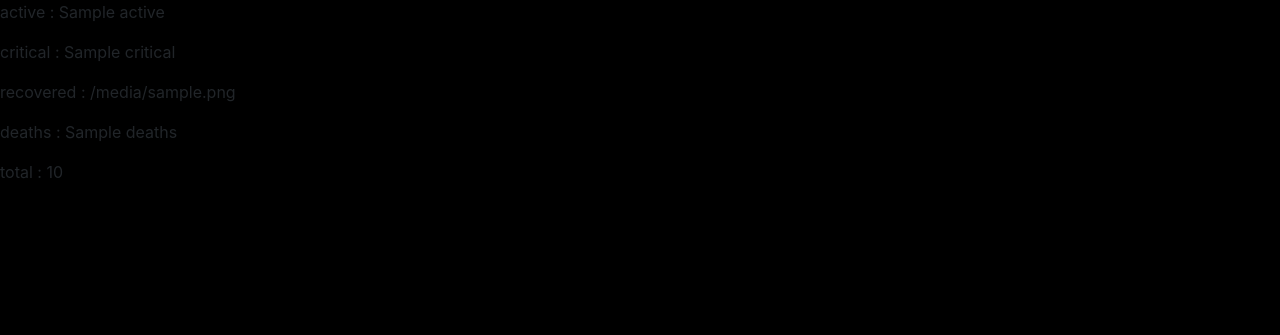
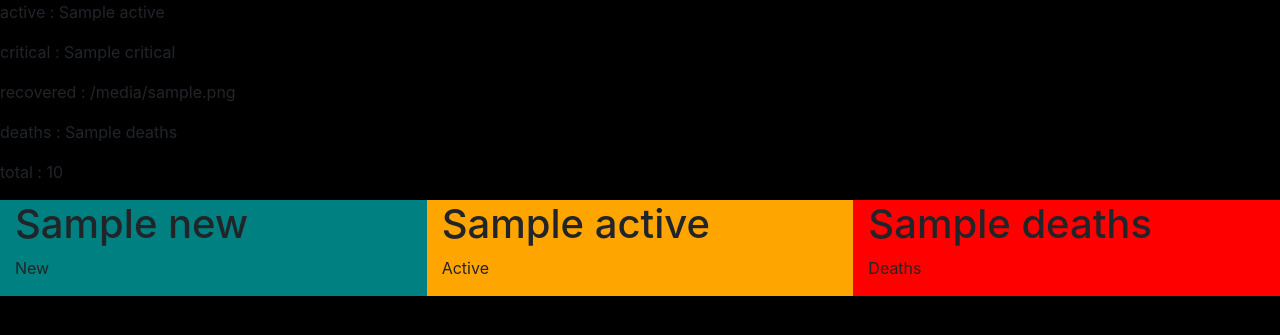
Before and after one commit to pratiksasmal/covid19_tracker, a Django app: template templates/covid.html in a window 1280 px wide. Shown: the part 190-525 px from the top of the page. Run offline with Django 3.2, Linux system fonts and the light colour scheme; the template is opened without the code that fills it: most values are stand-ins (such as "Sample title", 1, 10 or a date in 2020).

Commit message:
updating html file

```diff
--- a/templates/covid.html
+++ b/templates/covid.html
@@ -36,6 +36,22 @@
     <p>deaths : {{deaths}}</p>
     <p>total : {{total}}</p>
 
+    <div class="d-flex justify-content-center align-items-cener">
+        <div class="container" style="background-color:teal">
+            <h1>{{new}}</h1>
+            <p> New</p>
+        </div>
+
+        <div class="container" style="background-color: orange">
+            <h1>{{active}}</h1>
+            <p> Active</p>
+        </div>
+
+        <div class="container" style="background-color: red">
+            <h1>{{deaths}}</h1>
+            <p> Deaths</p>
+        </div>
+    </div>
 <div class="cr">
 </div>
 </body>
```
